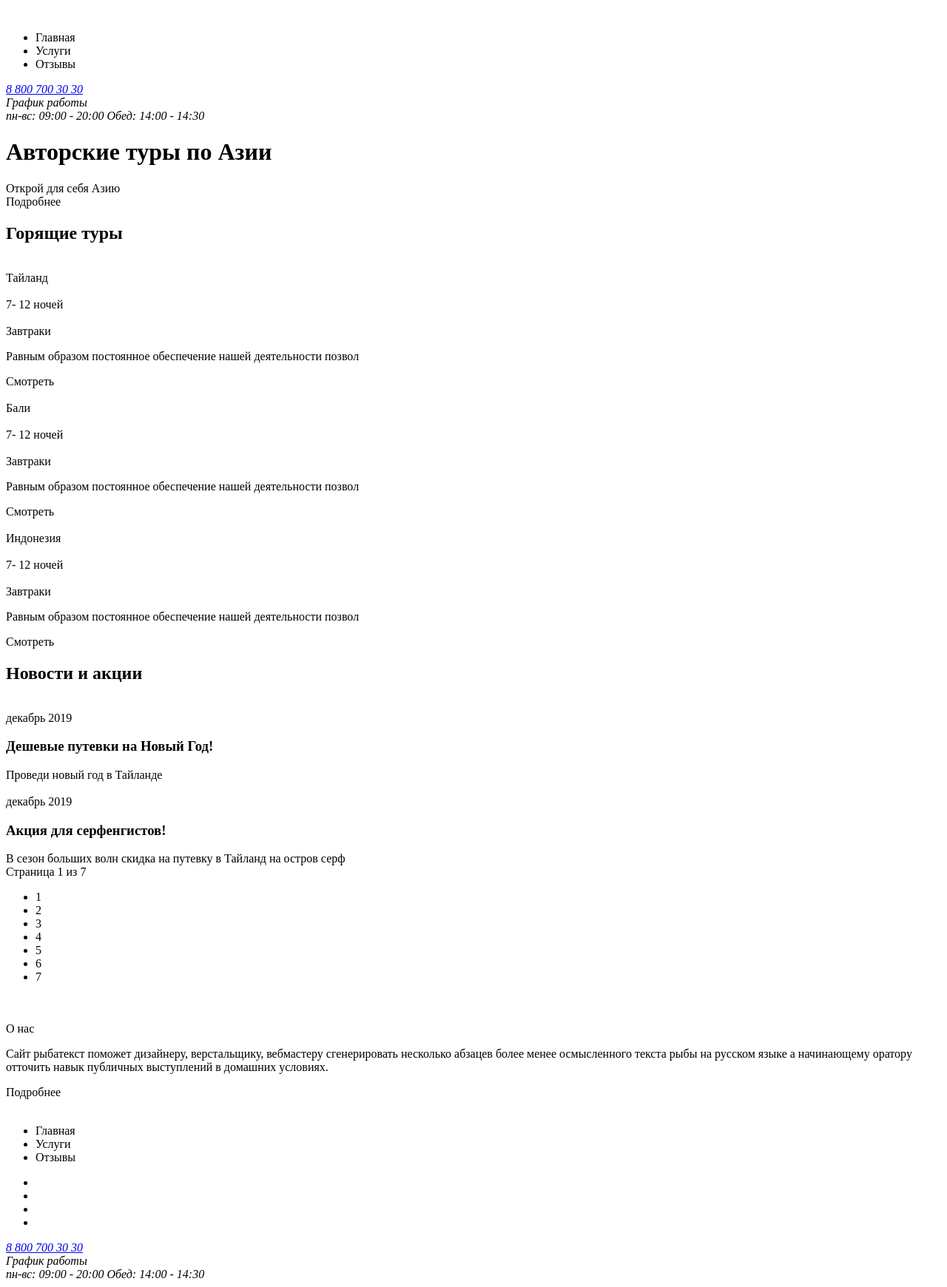
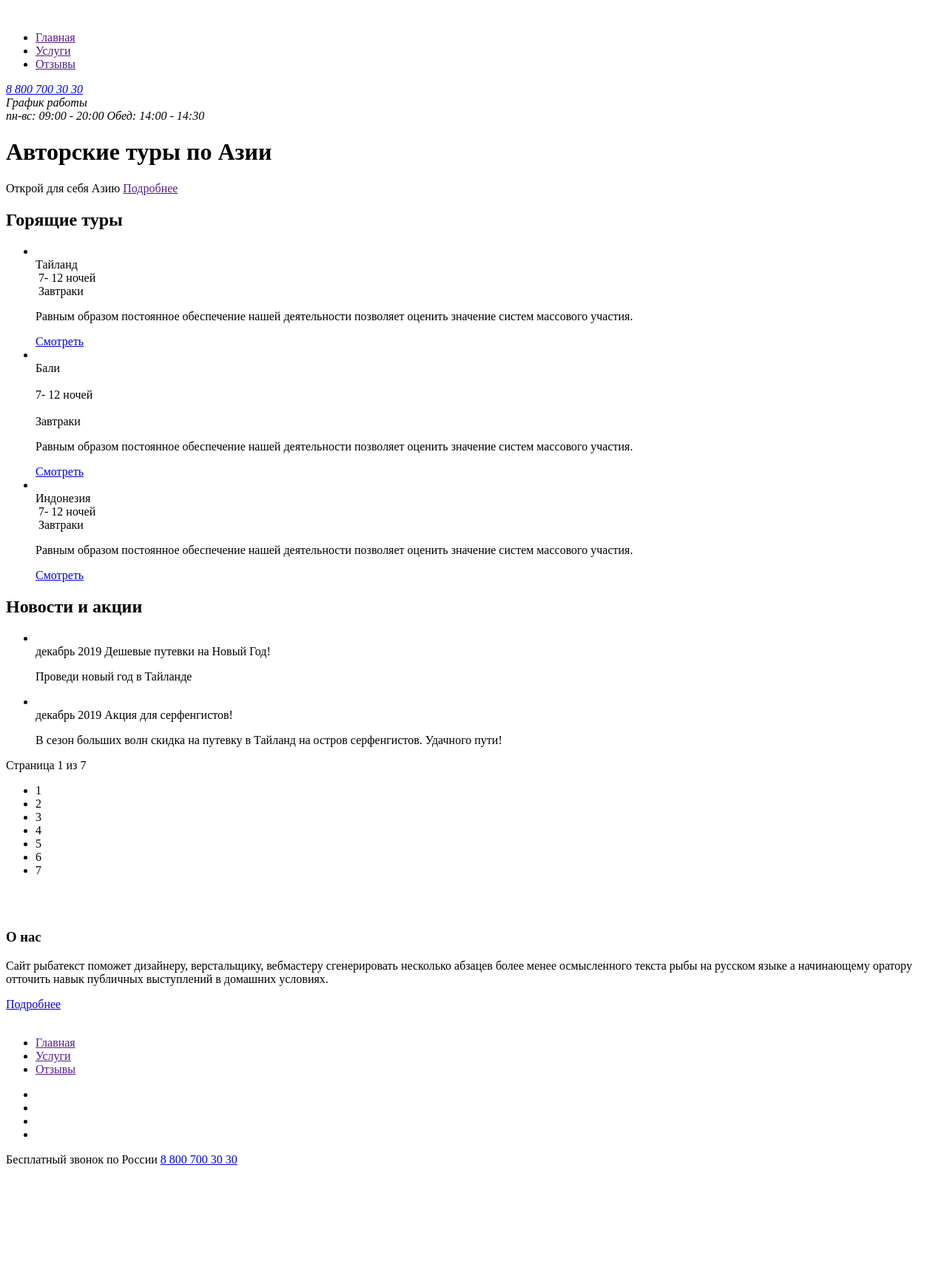
Before and after one commit to dmitrylaskin/ls-layout, a plain HTML site: page index.html in a window 1280 px wide. Shown: the whole page at 74% size. After the commit the page ends 1585 px from the top, so only its background shows below. Drawn offline with Linux system fonts and the light colour scheme.

Commit message:
index fixed

```diff
--- a/index.html
+++ b/index.html
@@ -1,5 +1,5 @@
 <!DOCTYPE html>
-<html lang="en">
+<html lang="ru">
   <head>
     <meta charset="UTF-8" />
     <meta name="viewport" content="width=device-width, initial-scale=1.0" />
@@ -10,196 +10,223 @@
 
       <header class="header">
         <a class="logo" href="#">
-          <img class="logo__pic" src="" alt="">
+          <img class="logo__pic" src="" alt="" />
         </a>
         <nav class="navbar">
           <ul class="navbar__list">
-            <li class="navbar__item">Главная</li>
-            <li class="navbar__item">Услуги</li>
-            <li class="navbar__item">Отзывы</li>
+            <li class="navbar__item">
+              <a href="">Главная</a>
+            </li>
+            <li class="navbar__item">
+              <a href="">Услуги</a>
+            </li>
+            <li class="navbar__item">
+              <a href="">Отзывы</a>
+            </li>
           </ul>
         </nav>
         <address class="contacts">
-          <a class="contacts__phone" href="tel: +78007003030">8 800 700 30 30</a>
+          <a class="contacts__phone" href="tel: +78007003030">
+            8 800 700 30 30
+          </a>
           <div class="contacts__schedule">График работы</div>
           <div class="contacts__workhours">
-            пн-вс: 09:00 - 20:00
-            Обед: 14:00 - 14:30
+            пн-вс: 09:00 - 20:00 Обед: 14:00 - 14:30
           </div>
         </address>
       </header>
 
-
       <div class="content">
-
         <div class="page-title">
           <h1 class="page-title__title">Авторские туры по Азии</h1>
-          <div class="page-title__subtitle">Открой для себя Азию</div>
-          <div class="page-title__button">Подробнее</div>
+          <span class="page-title__subtitle">Открой для себя Азию</span>
+          <a class="page-title__button-active" href="">Подробнее</a>
         </div>
 
         <main class="last-minute-tours">
           <h2 class="last-minute-tours__title">Горящие туры</h2>
 
-          <div class="last-minute-tours__items">
-
-            <div class="tour-item">
-              <img class="tour-item__pic" src="" alt="">
+          <ul class="last-minute-tours__items">
+            <li class="tour-item">
+              <img class="tour-item__pic" src="" alt="" />
               <div class="tour-item__description">
                 <div class="tour-item__country">Тайланд</div>
                 <div class="tour-item__conditions">
                   <div class="tour-item__nights">
-                    <img src="" alt="">
-                    <div class="tour-item__text">7- 12 ночей</div>
+                    <img class="tour-item__icon" src="" alt="" />
+                    <span class="tour-item__text">7- 12 ночей</span>
                   </div>
                   <div class="tour-item__breakfasts">
-                    <img src="" alt="">
-                    <div class="tour-item__text">Завтраки</div>
+                    <img class="tour-item__icon" src="" alt="" />
+                    <span class="tour-item__text">Завтраки</span>
                   </div>
                 </div>
-                <p class="tour-item__paragraph">Равным образом постоянное обеспечение нашей деятельности позвол</p>
-                <div class="tour-item__button">Смотреть</div>
+                <p class="tour-item__paragraph">
+                  Равным образом постоянное обеспечение нашей деятельности
+                  позволяет оценить значение систем массового участия.
+                </p>
+                <a class="tour-item__button" href="#">Смотреть</a>
               </div>
-            </div>
+            </li>
 
-            <div class="tour-item">
-              <img class="tour-item__pic" src="" alt="">
+            <li class="tour-item">
+              <img class="tour-item__pic" src="" alt="" />
               <div class="tour-item__description">
                 <div class="tour-item__country">Бали</div>
                 <div class="tour-item__conditions">
                   <div class="tour-item__nights">
-                    <img src="" alt="">
+                    <img class="tour-item__icon" src="" alt="" />
                     <div class="tour-item__text">7- 12 ночей</div>
                   </div>
                   <div class="tour-item__breakfasts">
-                    <img src="" alt="">
+                    <img class="tour-item__icon" src="" alt="" />
                     <div class="tour-item__text">Завтраки</div>
                   </div>
                 </div>
-                <p class="tour-item__paragraph">Равным образом постоянное обеспечение нашей деятельности позвол</p>
-                <div class="tour-item__button">Смотреть</div>
+                <p class="tour-item__paragraph">
+                  Равным образом постоянное обеспечение нашей деятельности
+                  позволяет оценить значение систем массового участия.
+                </p>
+                <a class="tour-item__button-active" href="#">Смотреть</a>
               </div>
-            </div>
+            </li>
 
-            <div class="tour-item">
-              <img class="tour-item__pic" src="" alt="">
+            <li class="tour-item">
+              <img class="tour-item__pic" src="" alt="" />
               <div class="tour-item__description">
                 <div class="tour-item__country">Индонезия</div>
                 <div class="tour-item__conditions">
                   <div class="tour-item__nights">
-                    <img src="" alt="">
-                    <div class="tour-item__text">7- 12 ночей</div>
+                    <img class="tour-item__icon" src="" alt="" />
+                    <span class="tour-item__text">7- 12 ночей</span>
                   </div>
                   <div class="tour-item__breakfasts">
-                    <img src="" alt="">
-                    <div class="tour-item__text">Завтраки</div>
+                    <img class="tour-item__icon" src="" alt="" />
+                    <span class="tour-item__text">Завтраки</span>
                   </div>
                 </div>
-                <p class="tour-item__paragraph">Равным образом постоянное обеспечение нашей деятельности позвол</p>
-                <div class="tour-item__button">Смотреть</div>
+                <p class="tour-item__paragraph">
+                  Равным образом постоянное обеспечение нашей деятельности
+                  позволяет оценить значение систем массового участия.
+                </p>
+                <a class="tour-item__button" href="#">Смотреть</a>
               </div>
-            </div>
-          </div>
+            </li>
+          </ul>
         </main>
 
         <div class="promo">
           <h2 class="promo__title">Новости и акции</h2>
-          <div class="promo__items">
 
-            <div class="promo-item">
-              <img class="promo-item__pic" src="" alt="">
+          <ul class="promo__items">
+            <li class="promo-item">
+              <img class="promo-item__pic" src="" alt="" />
               <div class="promo-item__description">
-                <div class="promo-item__date">декабрь 2019</div>
-                <h3 class="promo-item__title">Дешевые путевки на Новый Год!</h3>
-                <div class="promo-item__subtitle">Проведи новый год в Тайланде</div>
+                <span class="promo-item__date">декабрь 2019</span>
+                <a class="promo-item__title">Дешевые путевки на Новый Год!</a>
+                <p class="promo-item__subtitle">Проведи новый год в Тайланде</p>
               </div>
-            </div>
+            </li>
 
-            <div class="promo-item">
-              <img class="promo-item__pic" src="" alt="">
+            <li class="promo-item">
+              <img class="promo-item__pic" src="" alt="" />
               <div class="promo-item__description">
-                <div class="promo-item__date">декабрь 2019</div>
-                <h3 class="promo-item__title">Акция для серфенгистов!</h3>
-                <div class="promo-item__subtitle">В сезон больших волн скидка на путевку в Тайланд на остров серф </div>
+                <span class="promo-item__date">декабрь 2019</span>
+                <a class="promo-item__title">Акция для серфенгистов!</a>
+                <p class="promo-item__subtitle">
+                  В сезон больших волн скидка на путевку в Тайланд на
+                  остров серфенгистов. Удачного пути!
+                </p>
               </div>
-            </div>
+            </li>
+          </ul>
 
+          <div class="paginator">
+            <div class="paginator__display">Страница 1 из 7</div>
+            <ul class="paginator__list">
+              <li class="paginator__item-active">1</li>
+              <li class="paginator__item">2</li>
+              <li class="paginator__item">3</li>
+              <li class="paginator__item">4</li>
+              <li class="paginator__item">5</li>
+              <li class="paginator__item">6</li>
+              <li class="paginator__item">7</li>
+            </ul>
           </div>
-          <nav class="promo__navbar">
-            <div class="promo-display">Страница 1 из 7</div>
-            <ul class="promo-list">
-              <li class="promo-list__item">1</li>
-              <li class="promo-list__item">2</li>
-              <li class="promo-list__item">3</li>
-              <li class="promo-list__item">4</li>
-              <li class="promo-list__item">5</li>
-              <li class="promo-list__item">6</li>
-              <li class="promo-list__item">7</li>
-            </ul>
-          </nav>
         </div>
 
         <div class="about-us">
           <div class="image-one">
-            <img class="image-one__pic" src="" alt="">
+            <img class="image-one__pic" src="" alt="" />
           </div>
           <div class="image-two">
-            <img class="image-two__pic" src="" alt="">
+            <img class="image-two__pic" src="" alt="" />
             <div class="image-two__description">
-              <div class="image-two_title">О нас</div>
-              <p class="image-two__paragraph">Сайт рыбатекст поможет дизайнеру, верстальщику, вебмастеру сгенерировать несколько абзацев более менее осмысленного текста рыбы на русском языке
-                а начинающему оратору отточить навык публичных выступлений в домашних условиях.
+              <h3 class="image-two_title">О нас</h3>
+              <p class="image-two__paragraph">
+                Сайт рыбатекст поможет дизайнеру, верстальщику, вебмастеру
+                сгенерировать несколько абзацев более менее осмысленного текста
+                рыбы на русском языке а начинающему оратору отточить навык
+                публичных выступлений в домашних условиях.
               </p>
-              <div class="image-two__button">Подробнее</div>
+              <a class="image-two__button-active" href="#">Подробнее</a>
             </div>
           </div>
         </div>
-
       </div>
 
       <footer class="footer">
         <a class="logo" href="#">
-          <img class="logo__pic" src="" alt="">
+          <img class="logo__pic" src="" alt="" />
         </a>
         <nav class="navbar">
           <ul class="navbar__list">
-            <li class="navbar__item">Главная</li>
-            <li class="navbar__item">Услуги</li>
-            <li class="navbar__item">Отзывы</li>
+            <li class="navbar__item">
+              <a href="">Главная</a>
+            </li>
+            <li class="navbar__item">
+              <a href="">Услуги</a>
+            </li>
+            <li class="navbar__item">
+              <a href="">Отзывы</a>
+            </li>
           </ul>
         </nav>
 
-
-        <address class="contacts">
-
-          <div class="social-netwoks">
-            <ul class="social-netwoks__list">
-              <li class="social-netwoks__item">
-                <img class="social-netwoks__pic" src="" alt="">
+        <div class="contacts">
+          <div class="social-networks">
+            <ul class="social-networks__list">
+              <li class="social-networks__item">
+                <a href="">
+                  <img class="social-networks__pic" src="" alt="" />
+                </a>
               </li>
-              <li>
-                <img class="social-netwoks__pic" src="" alt="">
+              <li class="social-networks__item">
+                <a href="">
+                  <img class="social-networks__pic" src="" alt="" />
+                </a>
               </li>
-              <li>
-                <img class="social-netwoks__pic" src="" alt="">
+              <li class="social-networks__item">
+                <a href="">
+                  <img class="social-networks__pic" src="" alt="" />
+                </a>
               </li>
-              <li>
-                <img class="social-netwoks__pic" src="" alt="">
+              <li class="social-networks__item">
+                <a href="">
+                  <img class="social-networks__pic" src="" alt="" />
+                </a>
               </li>
             </ul>
           </div>
 
-            <a class="contacts__phone" href="tel: +78007003030">8 800 700 30 30</a>
-            <div class="contacts__schedule">График работы</div>
-            <div class="contacts__workhours">
-              пн-вс: 09:00 - 20:00
-              Обед: 14:00 - 14:30
-            </div>
-
-        </address>
+          <div class="phone">
+            <span class="phone__title">Бесплатный звонок по России</span>
+            <a class="phone__number" href="tel: +78007003030"
+              >8 800 700 30 30</a
+            >
+          </div>
+        </div>
       </footer>
-
-
     </div>
   </body>
 </html>
```
